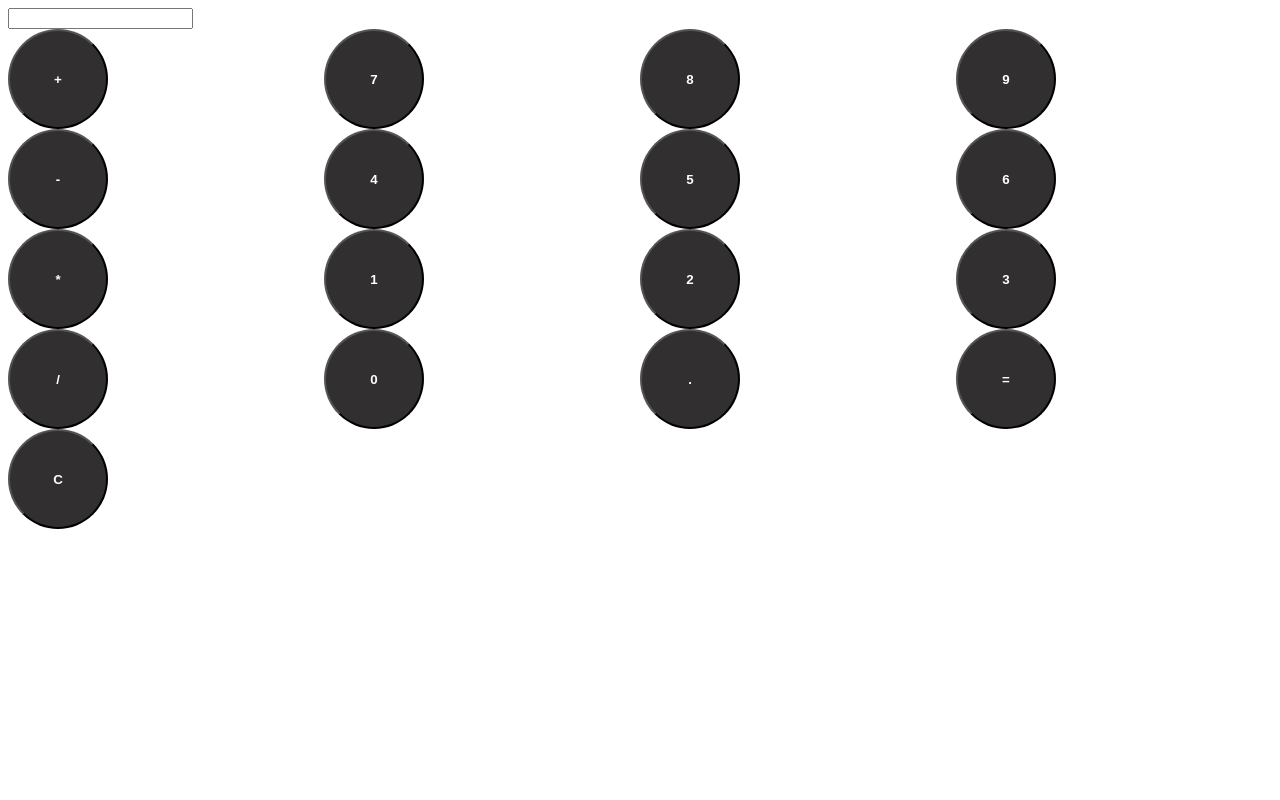
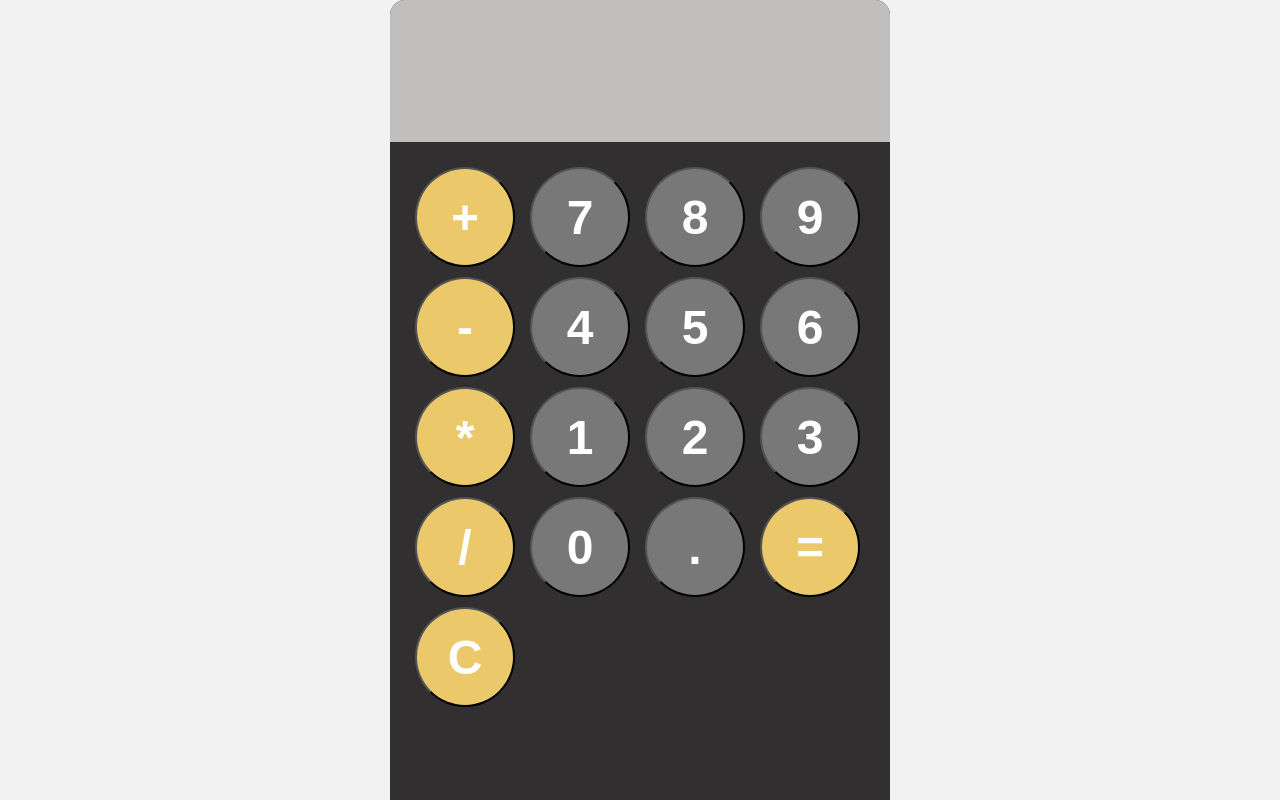
Before and after one commit to abdisati/Calculator2, a plain HTML site: page index.html in a window 1280 px wide. Shown: the top 800 px of the page. Drawn offline with Linux system fonts and the light colour scheme.

Commit message:
added styling

```diff
--- a/index.html
+++ b/index.html
@@ -10,23 +10,23 @@
     <div id="calculator">
         <input type="text" id="display" readonly>
         <div id="keys">
-            <button>+</button>
+            <button class="operator-btn">+</button>
             <button>7</button>
             <button>8</button>
             <button>9</button>
-            <button>-</button>
+            <button class="operator-btn">-</button>
             <button>4</button>
             <button>5</button>
             <button>6</button>
-            <button>*</button>
+            <button class="operator-btn">*</button>
             <button>1</button>
             <button>2</button>
             <button>3</button>
-            <button>/</button>
+            <button class="operator-btn">/</button>
             <button>0</button>
             <button>.</button>
-            <button>=</button>
-            <button>C</button>
+            <button class="operator-btn">=</button>
+            <button class="operator-btn">C</button>
         </div>
 
     </div>
--- a/style.css
+++ b/style.css
@@ -1,6 +1,37 @@
+body{
+    margin:0;
+    display:flex;
+    justify-content: center;
+    align-content: center;
+    height: 100vw;
+    background-color: hsl(0, 0%, 95%);
+}
+
+
+
+#calculator{
+    font-family: Arial, Helvetica, sans-serif;
+    background-color: hsl(0, 2%, 19%);
+    border-radius: 15px;
+    max-width: 500px;
+    overflow: hidden;
+}
+
+#display{
+    width:100%;
+    padding:25px;
+    font-size: 5rem;
+    text-align: left;
+    border:none;
+    background-color: hsl(0, 2%, 75%);
+}
+
+
 #keys{
     display: grid;
     grid-template-columns: repeat(4,1fr);
+    gap:10px;
+    padding:25px;
 }
 
 
@@ -9,8 +40,19 @@ button{
     width:100px;
     height:100px;
     border-radius:50px;
-    background-color:hsl(0, 2%, 19%);
+    background-color:hsl(0, 0%, 47%);
     color:white;
     font-weight: bold;
     cursor:pointer;
+    font-size:3rem;
 }
+button:hover{
+    background-color: hsl(0, 0%, 55%);
+}
+button:active{
+    background-color: hsl(0, 0%, 65%);
+}
+
+.operator-btn{
+    background-color: hsl(44, 76%, 67%);
+}
```
